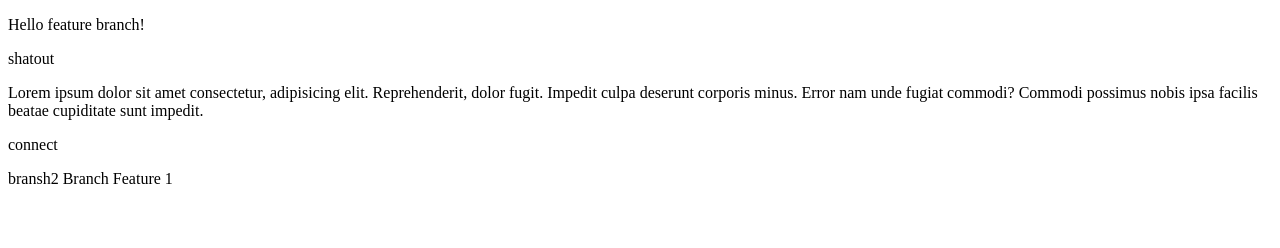
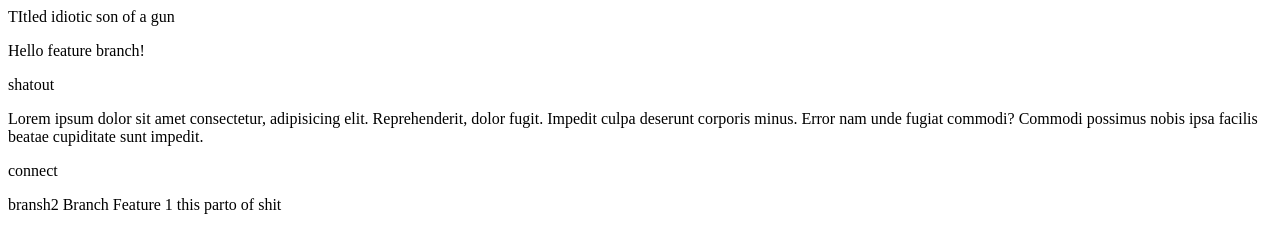
Before and after one commit to Je-Joestar24/testing, a plain HTML site: page index.html in a window 1280 px wide. Drawn offline with Linux system fonts and the light colour scheme.

Commit message:
Originality
ayaw kol

```diff
--- a/index.html
+++ b/index.html
@@ -6,6 +6,7 @@
     <title>Document</title>
 </head>
 <body>
+    TItled idiotic son of a gun
     <div id="app" aria-label="Application Display area"></div>
     <p>Hello feature branch!</p>
     <p>shatout</p>
@@ -13,5 +14,8 @@
     <p>connect</p>
     bransh2
     Branch Feature 1
+
+    this parto of shit
+    <script src="testosterone2.js"></script>
 </body>
 </html>
--- /dev/null
+++ b/testosterone2.js
@@ -0,0 +1 @@
+console.log("Testing it like an idiot")
```
